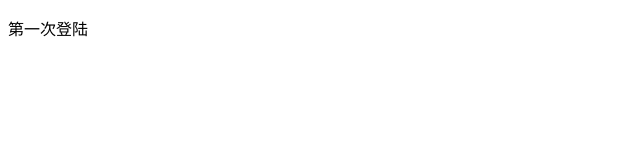
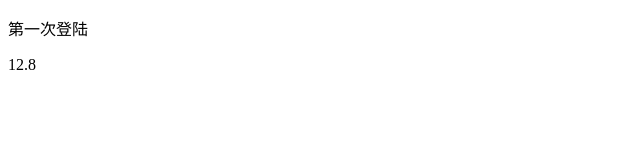
Before and after one commit to irouduoduo/idcast, a plain HTML site: page index.html in a window 1280 px wide. Shown: the full height of the page, 0-640 px from the left. Drawn offline with Linux system fonts and the light colour scheme.

Commit message:
购物车正在开发

```diff
--- a/index.html
+++ b/index.html
@@ -6,6 +6,8 @@
 </head>
 <body>
    <p>第一次登陆</p>
-
+	<div class="cart">
+		<p>12.8</p>
+	</div>
 </body>
 </html>
```
